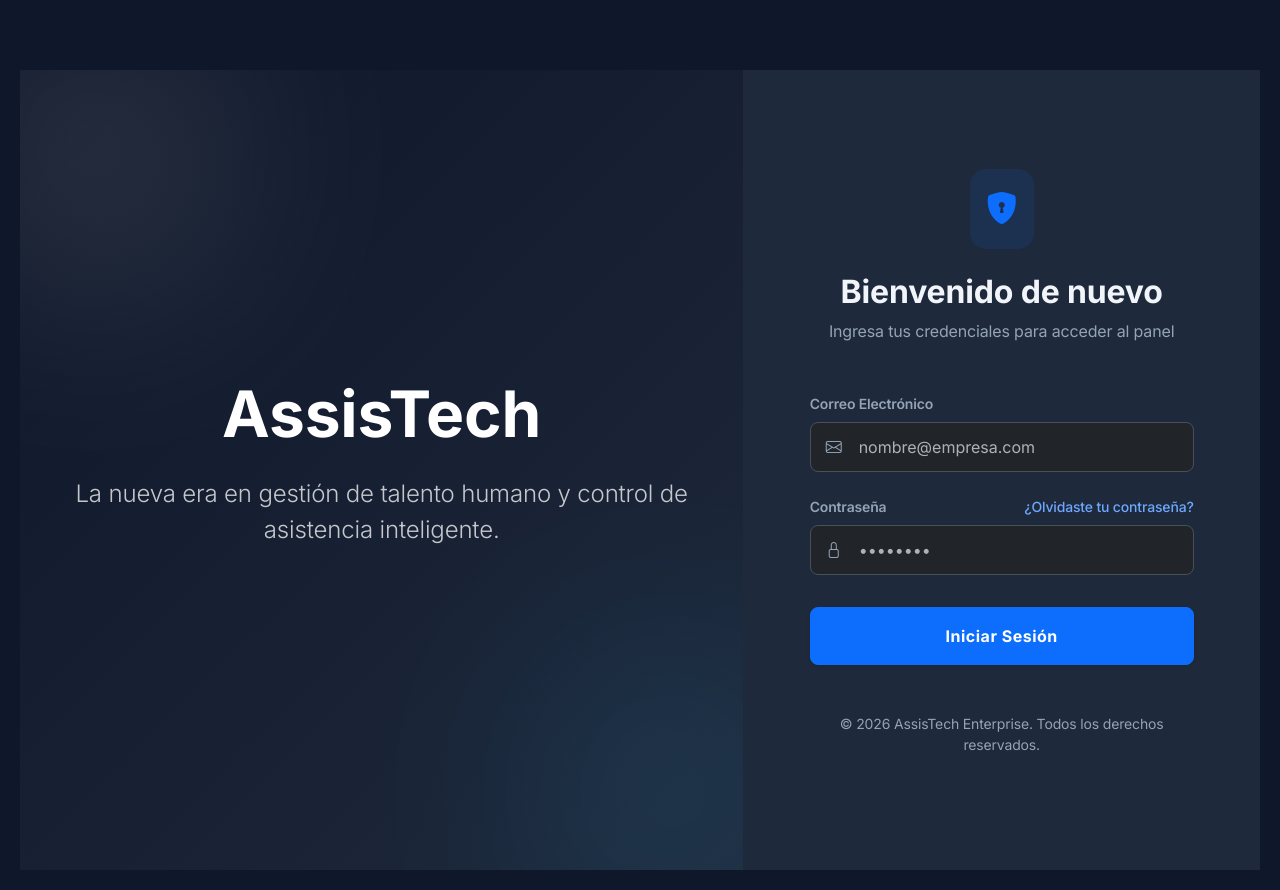
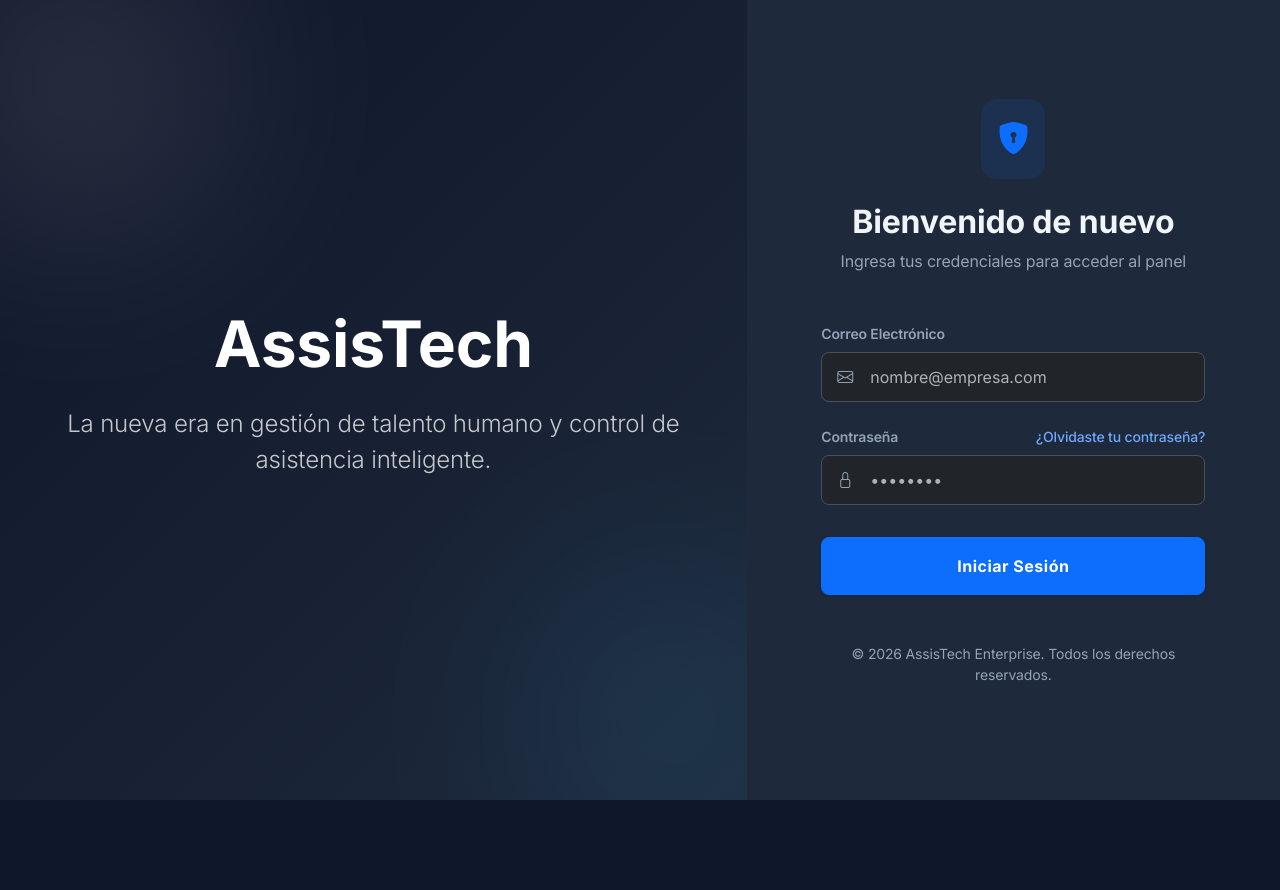
Before and after one commit to stalingYZFR6/Proyecto-grupal-2026, a React (Vite) app: page /login in a window 1280 px wide. After the commit the page ends 800 px from the top, so only its background shows below. Built offline with nearby package versions, Linux system fonts and the light colour scheme; no server answers.

Commit message:
[dyad] Eliminar barra de scroll innecesaria y fijar la pantalla de Login al 100% de la ventana - wrote 2 file(s)

```diff
--- a/src/App.jsx
+++ b/src/App.jsx
@@ -1,6 +1,6 @@
 import { useState } from 'react'
 import './App.css'
-import { BrowserRouter as Router, Routes, Route } from "react-router-dom";
+import { BrowserRouter as Router, Routes, Route, useLocation } from "react-router-dom";
 import Encabezado from "./components/navegacion/Encabezado";
 import Inicio from "./views/Inicio";
 import Empleados from './views/Empleado';
@@ -14,13 +14,15 @@ import RutaProtegida from "./components/rutas/RutaProtegida";
 import Pagina404 from "./views/Pagina404";
 import Dashboard from './views/Dashboard.jsx';
 
-const App = () => {
+const AppContent = () => {
+  const location = useLocation();
+  const esLogin = location.pathname === "/login";
+
   return (
-    <Router>
+    <>
       <Encabezado />
-      <main className="margen-superior-main">
+      <main className={esLogin ? "" : "margen-superior-main"}>
         <Routes>
-
           {/* Pública */}
           <Route path="/login" element={<Login />} />
 
@@ -36,10 +38,18 @@ const App = () => {
 
           {/* 404 */}
           <Route path="*" element={<Pagina404 />} />
-
         </Routes>
       </main>
+    </>
+  );
+};
+
+const App = () => {
+  return (
+    <Router>
+      <AppContent />
     </Router>
   );
 }
+
 export default App;
--- a/src/views/Login.jsx
+++ b/src/views/Login.jsx
@@ -19,7 +19,6 @@ const Login = () => {
             });
 
             if (error) {
-                // Capturar específicamente si el correo no ha sido confirmado
                 if (error.message?.toLowerCase().includes("email not confirmed") || error.status === 400) {
                     setError("El correo electrónico no ha sido confirmado. Por favor, revisa tu bandeja de entrada para verificar tu cuenta.");
                 } else {
@@ -45,7 +44,7 @@ const Login = () => {
     }, [navegar]);
 
     return (
-        <div className="vh-100 d-flex align-items-center justify-content-center overflow-hidden" style={{ background: "var(--bg-main)" }}>
+        <div className="vh-100 w-100 position-fixed top-0 start-0 d-flex align-items-center justify-content-center overflow-hidden" style={{ background: "var(--bg-main)", zIndex: 1050 }}>
             <Container fluid className="p-0 h-100">
                 <Row className="g-0 h-100">
                     {/* Lado Izquierdo: Decorativo */}
```
